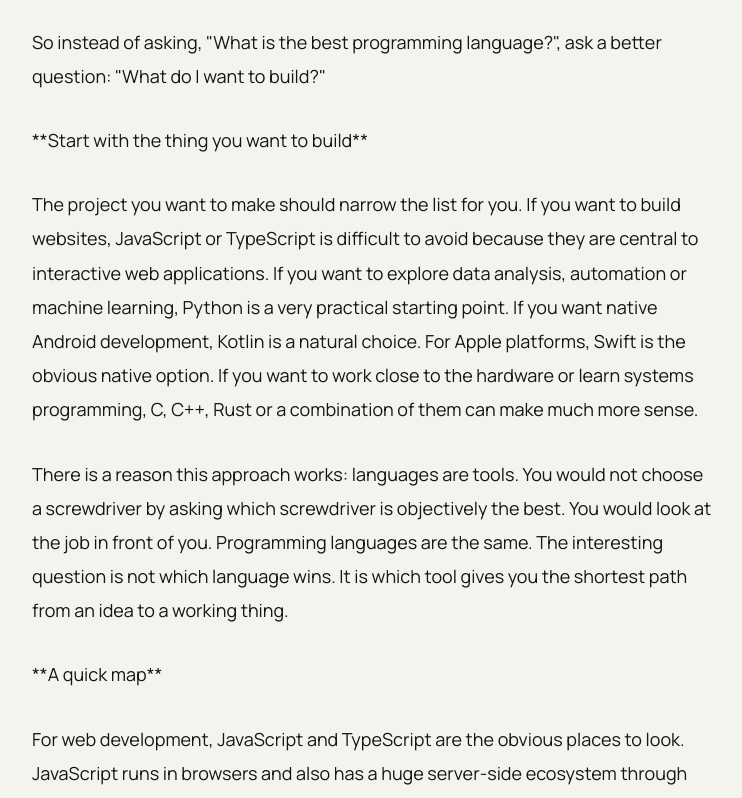
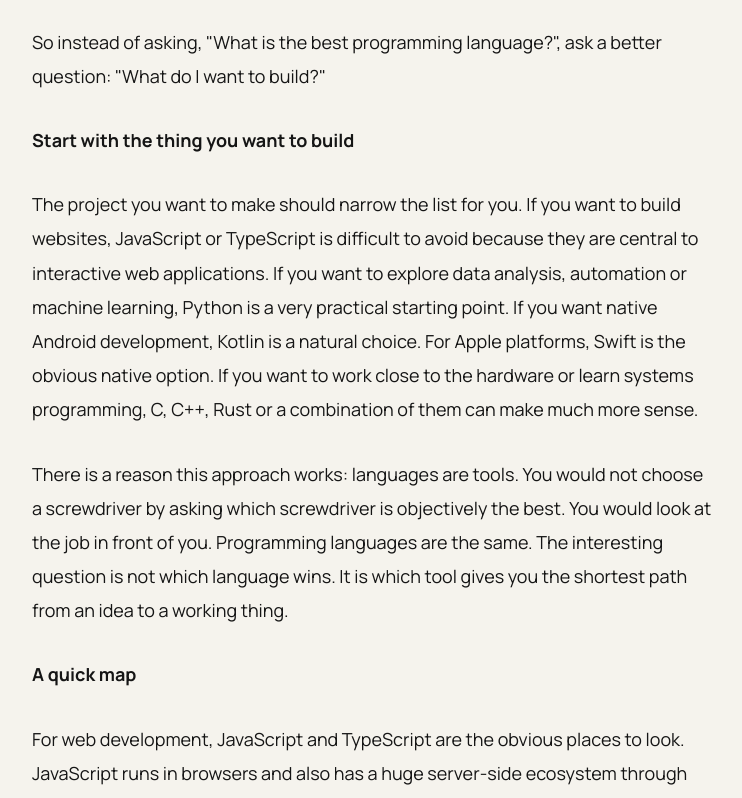
Before and after one commit to AnjaniBeesu/THE-AB-BLOGS, a Next.js app: page /blog/how-to-choose-the-right-programming-language in a window 1280 px wide. Shown: the part 1100-1898 px from the top of the page, without its empty margins (342-1084 px from the left). Built offline with nearby package versions, Linux system fonts and the light colour scheme.

Commit message:
fix: render blog body as markdown with tables

```diff
--- a/app/blog/[slug]/page.tsx
+++ b/app/blog/[slug]/page.tsx
@@ -1,6 +1,8 @@
 import type { Metadata } from "next";
 import Link from "next/link";
 import { notFound } from "next/navigation";
+import ReactMarkdown from "react-markdown";
+import remarkGfm from "remark-gfm";
 import { blogs, getBlog } from "@/lib/blogs";
 
 export function generateStaticParams() {
@@ -36,7 +38,9 @@ export default async function BlogPage({ params }: { params: Promise<{ slug: str
         <h1 className="article-title">{blog.title}</h1>
         <p className="article-excerpt">{blog.excerpt}</p>
         <div className="article-tags">{blog.tags.map((tag) => <span key={tag}>#{tag}</span>)}</div>
-        <div className="article-body">{blog.body.map((paragraph, index) => <p key={index}>{paragraph}</p>)}</div>
+        <div className="article-body">
+          <ReactMarkdown remarkPlugins={[remarkGfm]}>{blog.body.join("\n\n")}</ReactMarkdown>
+        </div>
         <AuthorFooter />
       </article>
       <div className="mobile-ad" aria-label="Advertisement space">ADVERTISEMENT</div>
```
